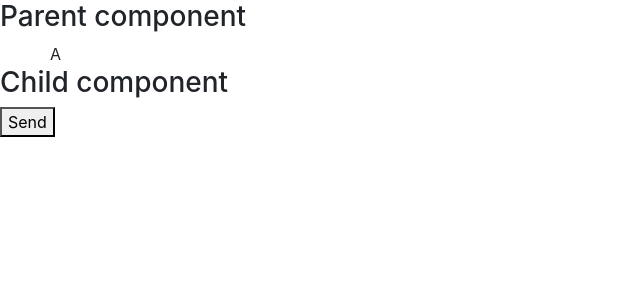
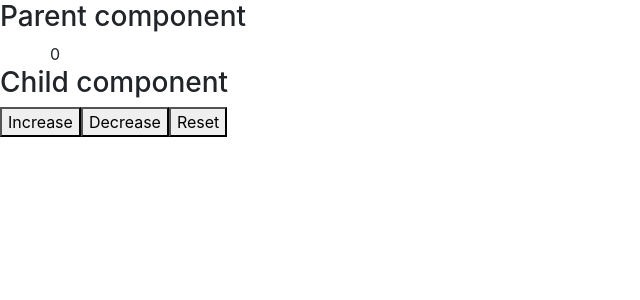
Before and after one commit to huongbee/angular1602, an Angular app: page / in a window 1280 px wide. Shown: the top 300 px of the page, without its empty margins (0-640 px from the left). Built offline with nearby package versions, Linux system fonts and the light colour scheme.

Commit message:
Input Output

```diff
--- a/src/app/interact/child.component.ts
+++ b/src/app/interact/child.component.ts
@@ -4,13 +4,23 @@ import { Component, Input, Output, EventEmitter } from '@angular/core';
     selector: 'app-child',
     template: `
         <h3>Child component</h3>
-        <button (click)="send()">Send</button>
+        <button (click)="increase()">Increase</button>
+        <button (click)="decrease()">Decrease</button>
+        <button (click)="reset()">Reset</button>
     `,
 })
 export class ChildComponent {
     @Output() sendToParent = new EventEmitter();
+    @Input() dataFromParent;
 
-    send() {
-        this.sendToParent.emit('KPT');
+    increase() {
+        this.sendToParent.emit(this.dataFromParent + 1);
     }
+    decrease() {
+        this.sendToParent.emit(this.dataFromParent - 1);
+    }
+    reset() {
+        this.sendToParent.emit(0);
+    }
+
 }
--- a/src/app/interact/parent.component.ts
+++ b/src/app/interact/parent.component.ts
@@ -7,12 +7,13 @@ import { Component } from '@angular/core';
         <div style="margin-left:50px">{{value}}</div>
         <app-child
             (sendToParent)="getData($event)"
+            [dataFromParent]="value"
         ></app-child>
     `,
 })
 export class ParentComponent {
     // sendToParent : prop at ChildComponent
-    value = 'A';
+    value = 0;
     getData(data) {
         this.value = data;
     }
```
